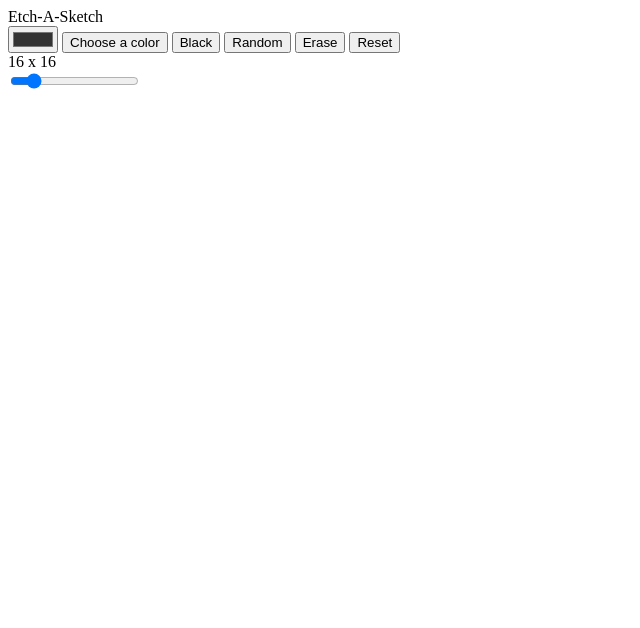
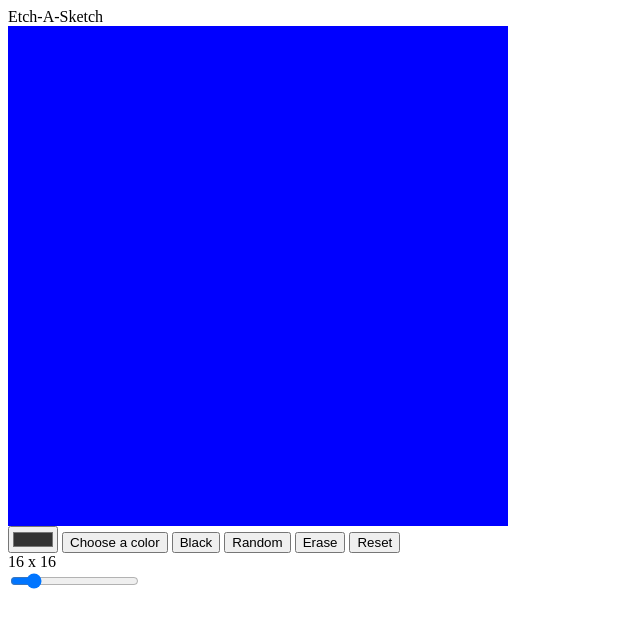
Before and after one commit to aha1138/Etch-A-Sketch, a plain HTML site: page index.html in a window 1280 px wide. Shown: the whole page, without its empty margins (0-640 px from the left). Drawn offline with Linux system fonts and the light colour scheme.

Commit message:
Add a grid with js
Added a 16 x 16 grid so I will be able to change it later.

```diff
--- a/app.js
+++ b/app.js
@@ -0,0 +1,13 @@
+function createGrid(size) {
+    let grid = document.querySelector(".grid");
+    grid.style.gridTemplateColumns = `repeat(${size}, 1fr)`;
+    grid.style.gridTemplateRows = `repeat(${size}, 1fr)`;
+
+
+    for (let i = 0; i < 256; i++) {
+        let unit = document.createElement("div");
+        unit.style.backgroundColor = 'blue';
+        grid.insertAdjacentElement("beforeend", unit);
+    }
+}
+createGrid(16);
--- a/index.html
+++ b/index.html
@@ -21,7 +21,7 @@
             <button class="eraseBtn">Erase</button>
             <button class="resetBtn">Reset</button>
             <div id="sliderValue" class="slider-value">16 x 16</div>
-            <input id="slider" type="range" value="16" min="2" max="100">
+            <input id="slider" type="range" placeholder="Size of board" value="16" min="2" max="100">
         </div>
     <div>
 
--- a/style.css
+++ b/style.css
@@ -0,0 +1,5 @@
+.grid{
+    width: 500px;
+    height: 500px;
+    display: grid;
+}
```
